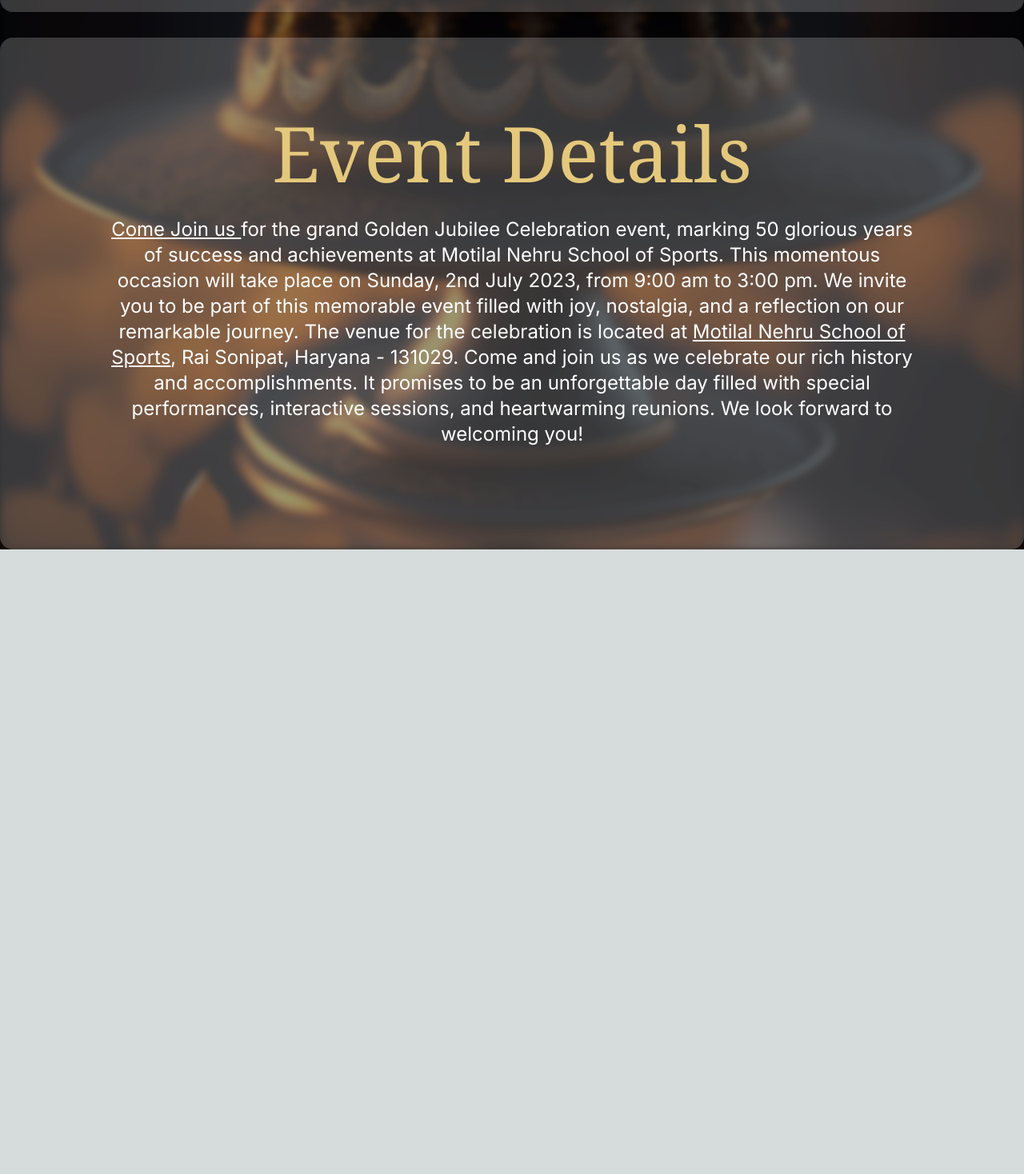
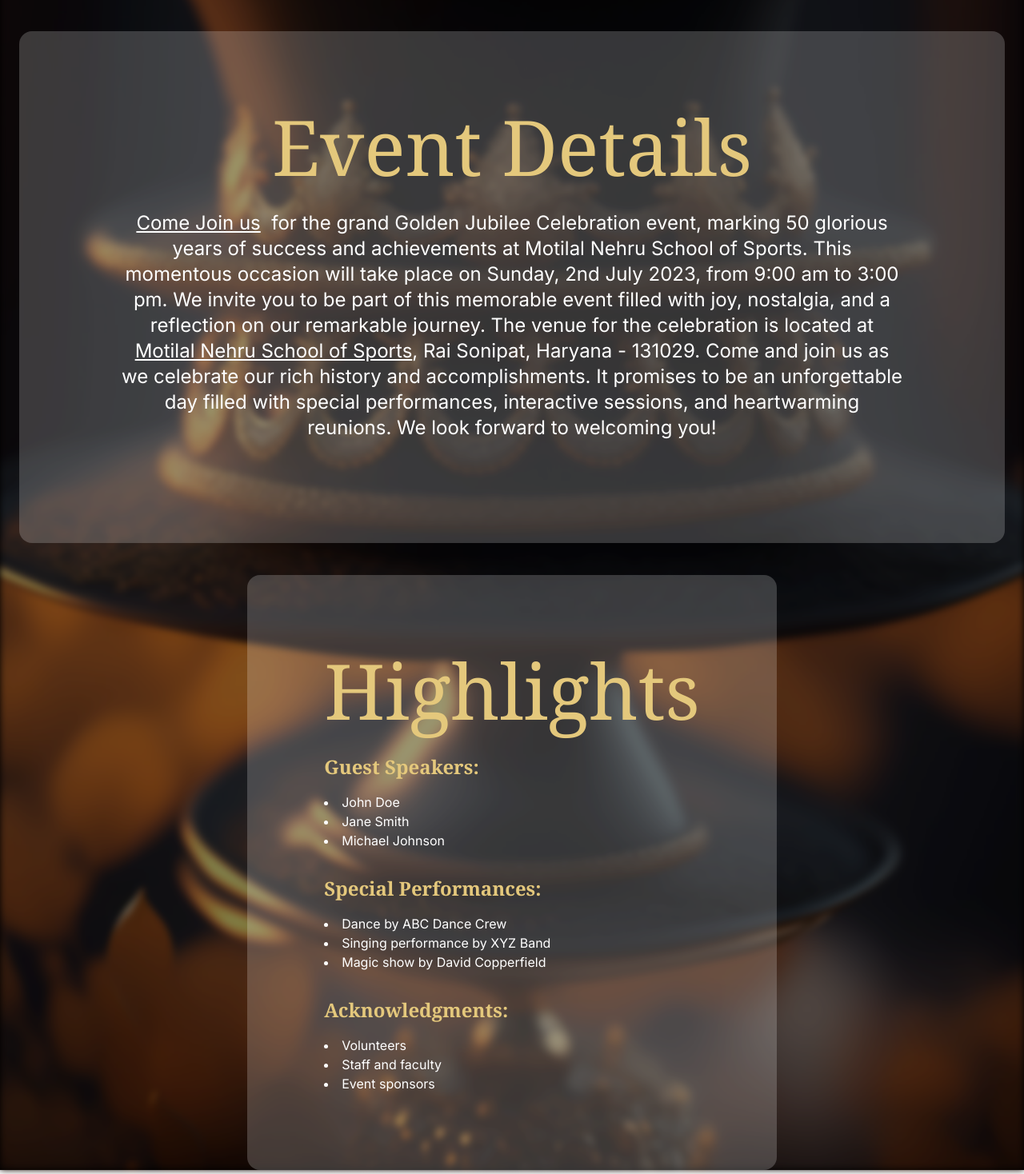
Before and after one commit to Mukul108/Almera, a Next.js app: page / in a window 1280 px wide. Shown: the part 881-2349 px from the top of the page at 80% size. Before the commit the page ends 1568 px from the top, so only its background shows below. Built offline with nearby package versions, Linux system fonts and the light colour scheme.

Commit message:
highlights and location

```diff
--- a/src/app/globals.css
+++ b/src/app/globals.css
@@ -3,7 +3,6 @@
 @tailwind utilities;
 
 @import url('https://fonts.googleapis.com/css2?family=Forum&display=swap');
-
 
 :root {
   --foreground-rgb: 0, 0, 0;
@@ -33,6 +32,7 @@
   color: rgb(228, 200, 124);
   font-family: Georgia, 'Times New Roman', Times, serif;
 }
+
 h2 {
   color: rgb(228, 200, 124);
   font-family: Georgia, 'Times New Roman', Times, serif;
@@ -55,3 +55,7 @@
 button:hover {
   color: rgb(105, 89, 37);
 }
+
+.container-margin {
+  margin: 0.5rem;
+}
--- a/src/app/header.tsx
+++ b/src/app/header.tsx
@@ -9,9 +9,11 @@
           Event Details
         </button>
       </Link>
-      <button className="mb-2 mr-2 px-4 py-2 bg-golden text-darkgolden text-sm sm:text-lg rounded-full hover:bg-white transition duration-300 ease-in-out">
-        Highlights
-      </button>
+      <Link href="#highlights" passHref>
+        <button className="mb-2 mr-2 px-4 py-2 bg-golden text-darkgolden text-sm sm:text-lg rounded-full hover:bg-white transition duration-300 ease-in-out">
+          Highlights
+        </button>
+      </Link>
       <a href="https://lu.ma/ch5ykyrt" target="_blank" rel="noopener noreferrer">
         <button className="mb-2 px-4 py-2 bg-golden text-darkgolden text-sm sm:text-lg rounded-full hover:bg-white transition duration-300 ease-in-out">
           Register
--- /dev/null
+++ b/src/app/highlights.tsx
@@ -0,0 +1,37 @@
+import React from 'react';
+
+const Highlights = () => {
+  return (
+    <div className="bg-white bg-opacity-20 p-6 sm:p-24 rounded-2xl mt-8 mx-4">
+      <h1 className="text-center text-4xl sm:text-8xl font-Forum text-golden">
+        Highlights
+      </h1>
+      <div className="mt-8">
+        <h2 className="text-2xl font-bold">Guest Speakers:</h2>
+        <ul className="list-disc list-inside mt-4">
+          <li>John Doe</li>
+          <li>Jane Smith</li>
+          <li>Michael Johnson</li>
+        </ul>
+      </div>
+      <div className="mt-8">
+        <h2 className="text-2xl font-bold">Special Performances:</h2>
+        <ul className="list-disc list-inside mt-4">
+          <li>Dance by ABC Dance Crew</li>
+          <li>Singing performance by XYZ Band</li>
+          <li>Magic show by David Copperfield</li>
+        </ul>
+      </div>
+      <div className="mt-8">
+        <h2 className="text-2xl font-bold">Acknowledgments:</h2>
+        <ul className="list-disc list-inside mt-4">
+          <li>Volunteers</li>
+          <li>Staff and faculty</li>
+          <li>Event sponsors</li>
+        </ul>
+      </div>
+    </div>
+  );
+};
+
+export default Highlights;
--- a/src/app/page.tsx
+++ b/src/app/page.tsx
@@ -1,7 +1,9 @@
+import React from 'react';
 import Image from "next/image";
 import backgroundImg from "../../public/background.jpg";
 import schoolLogo from "../../public/logo.png";
 import Header from "./header";
+import Highlights from "./highlights";
 
 const HomePage = () => {
   return (
@@ -18,8 +20,8 @@
         </div>
         <div className="relative z-10 flex flex-col items-center justify-center text-white mt-8">
           <Header />
-          <div className="bg-white bg-opacity-20 p-6 sm:p-24 flex flex-col sm:flex-row items-center justify-center rounded-2xl mt-8">
-            <div className="mb-8 sm:mb-0 sm:mr-8">
+          <div className="bg-white bg-opacity-20 p-6 sm:p-24 flex flex-col sm:flex-row items-center justify-center rounded-2xl mt-8 container-margin">
+            <div className="mb-8 sm:mb-0 sm:mr-8 container-size">
               <Image
                 src={schoolLogo}
                 alt="School Logo"
@@ -27,7 +29,7 @@
                 height={400}
               />
             </div>
-            <div>
+            <div className="container-size">
               <h1 className="text-center text-4xl sm:text-8xl font-Forum text-golden">
                 GOLDEN
               </h1>
@@ -54,18 +56,56 @@
           </div>
         </div>
 
-        <div className="relative z-10 flex flex-col items-center justify-center text-white mt-8">
-          <div className="bg-white bg-opacity-20 p-6 sm:p-24 flex items-center justify-center rounded-2xl">
+        <div id="event-details" className="relative z-10 flex flex-col items-center justify-center text-white mt-8 container-margin">
+          <div className="bg-white bg-opacity-20 p-6 sm:p-24 flex items-center justify-center rounded-2xl mt-8 mx-4 container-size">
             <div className="text-center">
               <h1 className="text-4xl sm:text-8xl font-Forum text-golden">
                 Event Details
               </h1>
               <p className="text-xl sm:text-2xl text-white font-balleza p-4 sm:p-8">
-              <a href="https://lu.ma/ch5ykyrt" className="text-golden underline" target="_blank" rel="noopener noreferrer">Come Join us </a>for the grand Golden Jubilee Celebration event, marking 50 glorious years of success and achievements at Motilal Nehru School of Sports. This momentous occasion will take place on Sunday, 2nd July 2023, from 9:00 am to 3:00 pm. We invite you to be part of this memorable event filled with joy, nostalgia, and a reflection on our remarkable journey. The venue for the celebration is located at <a href="https://www.google.com/maps/search/?api=1&query=Motilal%20Nehru%20School%20of%20Sports&query_place_id=ChIJuYb_ECqsDTkRechOQZ9m0LI" className="text-golden underline" target="_blank" rel="noopener noreferrer">Motilal Nehru School of Sports</a>, Rai Sonipat, Haryana - 131029. Come and join us as we celebrate our rich history and accomplishments. It promises to be an unforgettable day filled with special performances, interactive sessions, and heartwarming reunions. We look forward to welcoming you!
+                <a
+                  href="https://lu.ma/ch5ykyrt"
+                  className="text-golden underline"
+                  target="_blank"
+                  rel="noopener noreferrer"
+                >
+                  Come Join us
+                </a>
+                &nbsp; for the grand Golden Jubilee Celebration event, marking 50 glorious years of success and achievements at Motilal Nehru School of Sports. This momentous occasion will take place on Sunday, 2nd July 2023, from 9:00 am to 3:00 pm. We invite you to be part of this memorable event filled with joy, nostalgia, and a reflection on our remarkable journey. The venue for the celebration is located at{" "}
+                <a
+                  href="https://www.google.com/maps/search/?api=1&query=Motilal%20Nehru%20School%20of%20Sports&query_place_id=ChIJuYb_ECqsDTkRechOQZ9m0LI"
+                  className="text-golden underline"
+                  target="_blank"
+                  rel="noopener noreferrer"
+                >
+                  Motilal Nehru School of Sports
+                </a>
+                , Rai Sonipat, Haryana - 131029. Come and join us as we celebrate our rich history and accomplishments. It promises to be an unforgettable day filled with special performances, interactive sessions, and heartwarming reunions. We look forward to welcoming you!
               </p>
             </div>
           </div>
         </div>
+
+        {/* <div className="relative z-10 flex flex-col items-center justify-center text-white mt-8 container-margin">
+          <div className="bg-white bg-opacity-20 p-6 sm:p-24 rounded-2xl mt-8 mx-4 container-size">
+            <h1 className="text-4xl sm:text-8xl font-Forum text-golden">
+              Location
+            </h1>
+            <div className="aspect-w-16 aspect-h-9 mt-4 container-size">
+              <iframe
+                title="Map"
+                src="https://www.google.com/maps/embed?pb=!1m18!1m12!1m3!1d7002.982663694542!2d77.14221487494466!3d29.000239147323736!2m3!1f0!2f0!3f0!3m2!1i1024!2i768!4f13.1!3m3!1m2!1s0x39117deee29615dd%3A0xe2d4d7635889d073!2sMotilal%20Nehru%20School%20of%20Sports!5e0!3m2!1sen!2sus!4v1625297287314!5m2!1sen!2sus"
+                className="w-full h-full"
+                loading="lazy"
+              ></iframe>
+            </div>
+          </div>
+        </div> */}
+
+        <div id="highlights" className="relative z-10 flex flex-col items-center justify-center text-white mt-8 container-margin">
+          <Highlights />
+        </div>
+
       </div>
     </div>
   );
```
